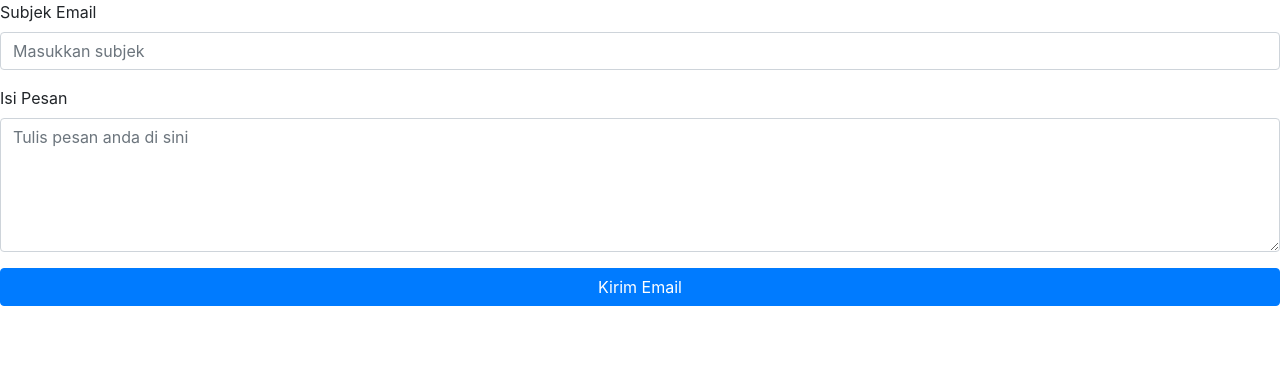
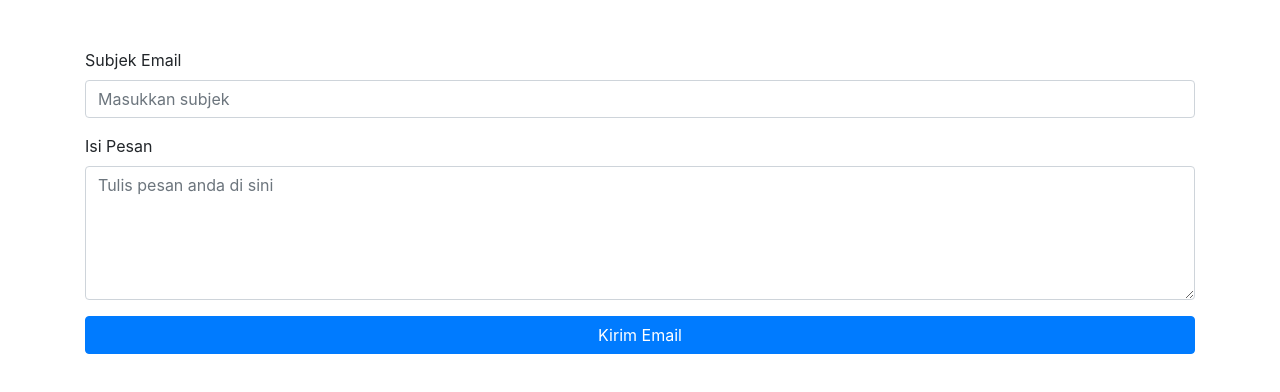
Before and after one commit to MaseruKun/email, a website: page index.html in a window 1280 px wide. Drawn offline with nearby package versions, Linux system fonts and the light colour scheme.

Commit message:
Update index.html

```diff
--- a/index.html
+++ b/index.html
@@ -44,6 +44,7 @@
   </script>
 </head>
 <body>
+  <div class="container mt-5">
       <div class="form-group">
         <label for="emailSubject">Subjek Email</label>
         <input type="text" class="form-control" id="emailSubject" placeholder="Masukkan subjek" required>
```
